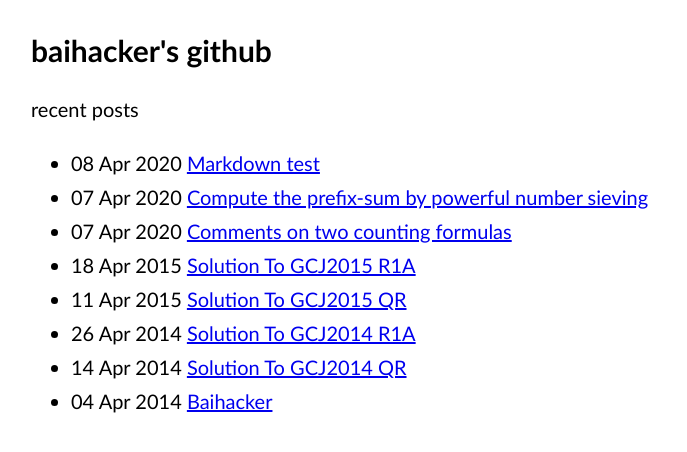
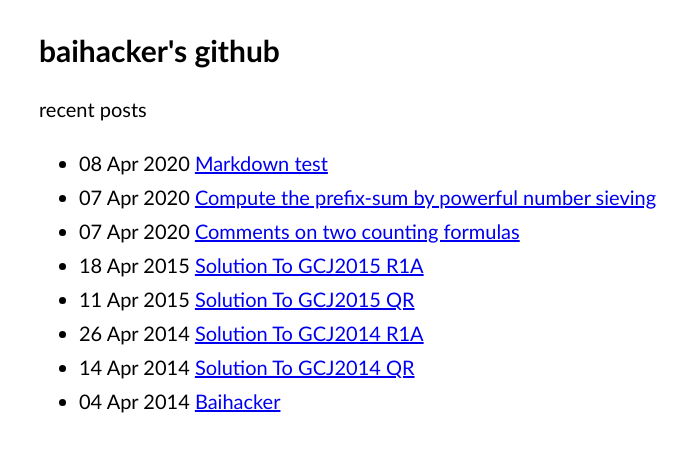
Before and after one commit to baihacker/main, a Jekyll site: the page built from index.html, in a window 1280 px wide. Shown: the top 452 px of the page, without its empty margins (97-784 px from the left). Built offline with Jekyll 4.4.1, drawn with Linux system fonts in a browser that asks for light colours.

Commit message:
Change style.

```diff
--- a/_layouts/default.html
+++ b/_layouts/default.html
@@ -21,6 +21,8 @@
 .content-container .content {
   max-width: 1024px;
   min-width: 1024px;
+  margin-left: 16px;
+  margig-right: 16px;
 }
 </style>
 
```
